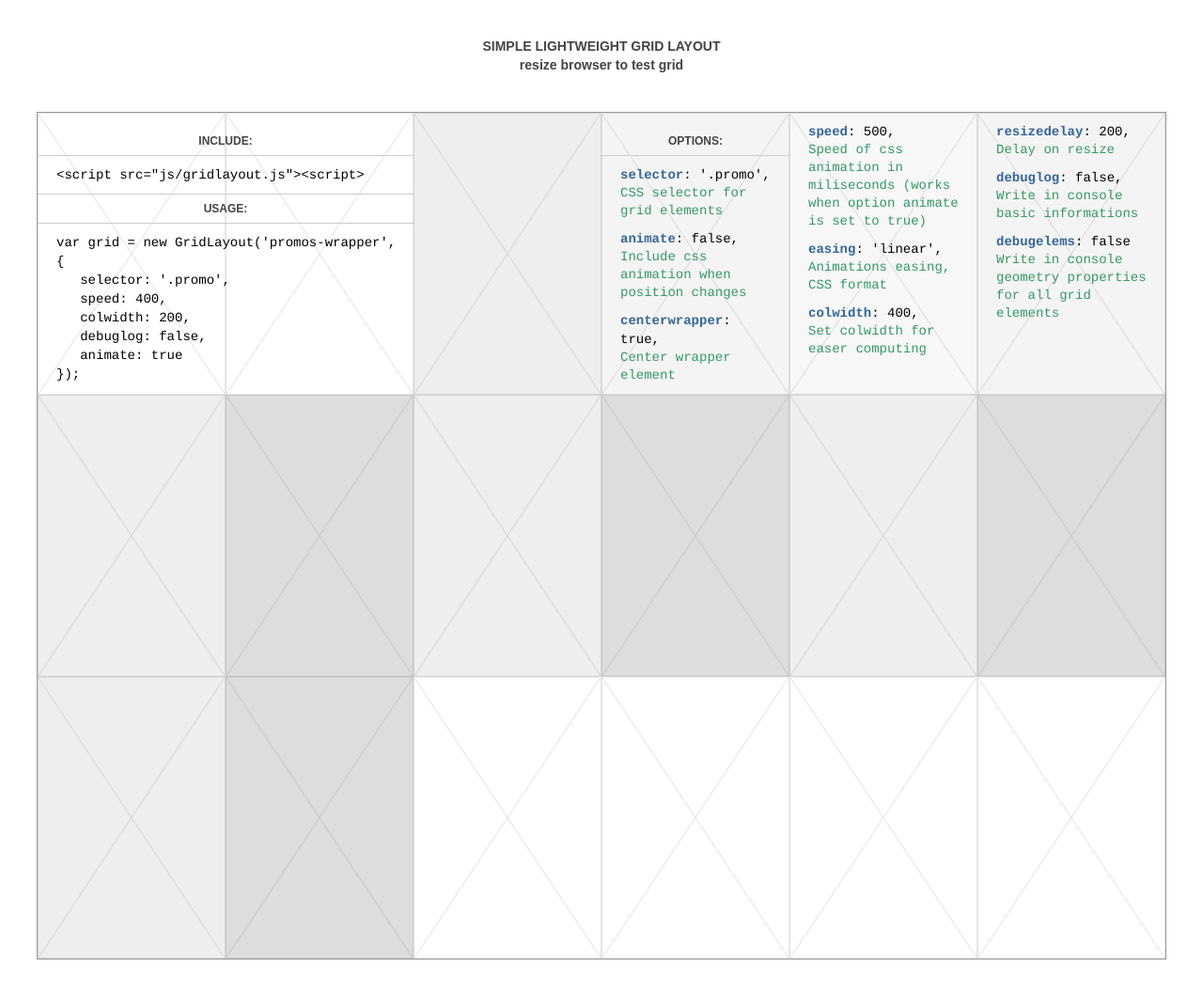
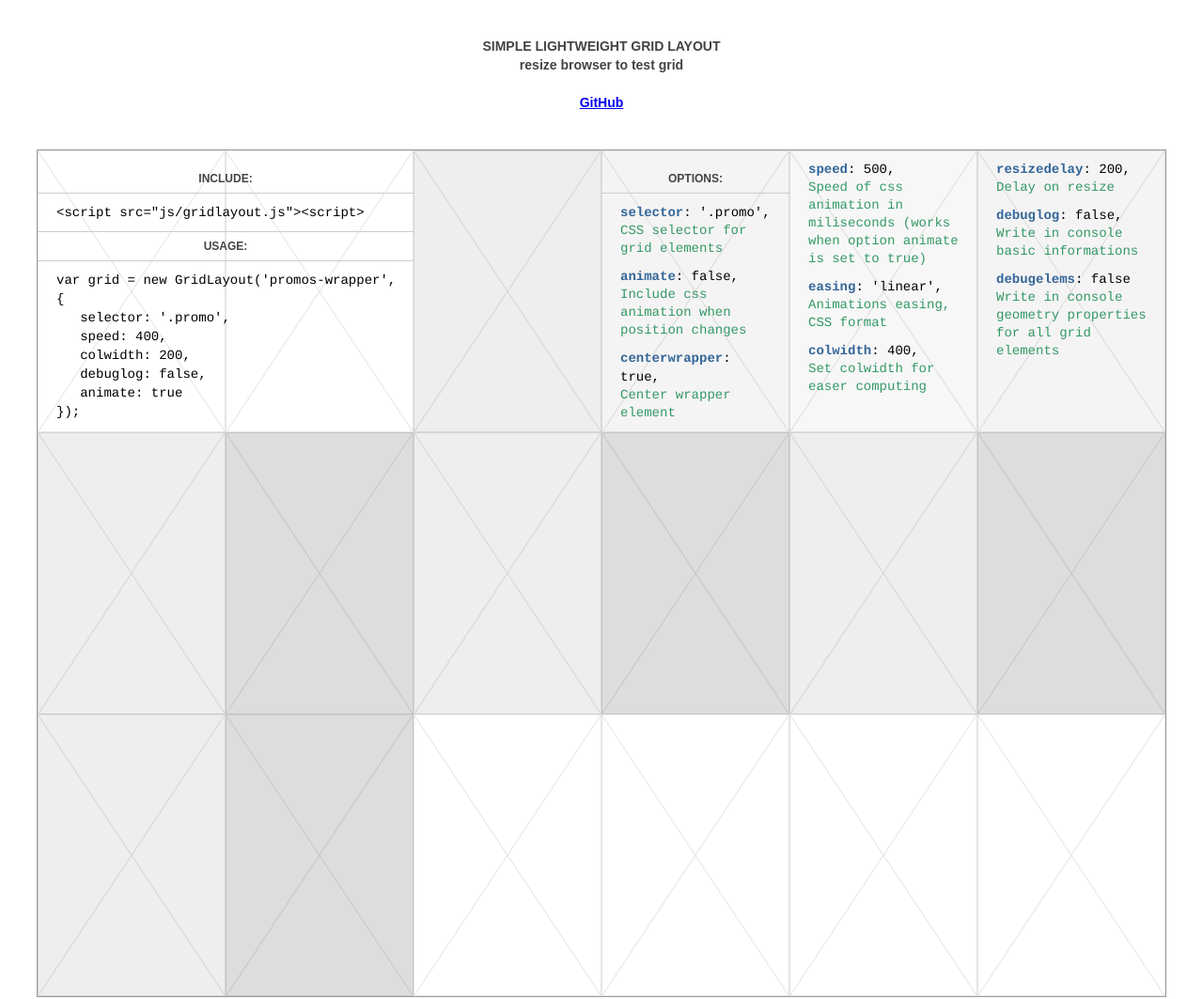
Before and after one commit to 100janovic/100janovic.github.io, a website: page projects/grid/index.html in a window 1280 px wide. Shown: the top 1063 px of the page at 94% size. Drawn offline with Linux system fonts and the light colour scheme.

Commit message:
added github link.

```diff
--- a/projects/grid/index.html
+++ b/projects/grid/index.html
@@ -11,6 +11,8 @@
         <h1>
             SIMPLE LIGHTWEIGHT GRID LAYOUT
             <br/>resize browser to test grid
+            <br/><br/>
+            <a href="https://github.com/100janovic/gridlayout" target="_blank">GitHub</a>
         </h1>
         <div id="promos-wrapper-intro">
             <div class="promo promo-active double" style="background-color:#fff">
```
